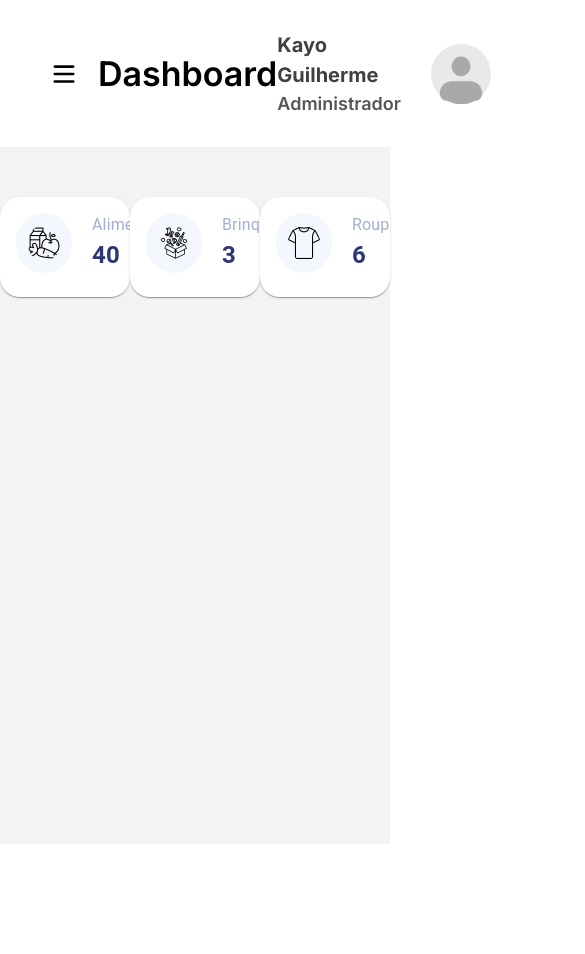
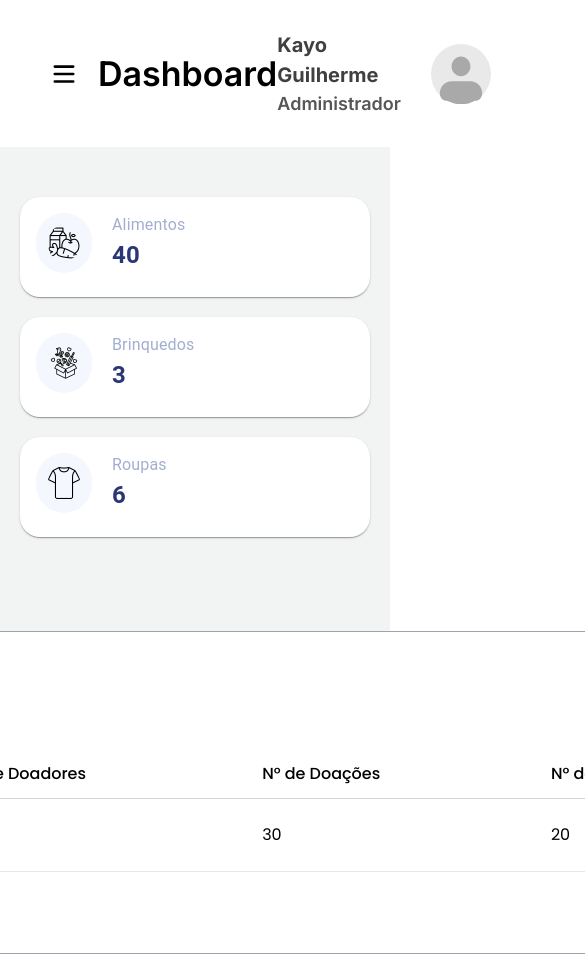
Before and after one commit to gabriellxz/natal_solidario_front, a React (Vite) app: page /dashboard in a window 390 px wide. Shown: the top 954 px of the page, 585 px wide, since content can reach past the window. Before the commit the page ends 844 px from the top, so only its background shows below. Built offline with nearby package versions, Linux system fonts and the light colour scheme.

Commit message:
style: responsividade dos cards

```diff
--- a/src/pages/Dashboard/TableCollectors/TableCollectors.tsx
+++ b/src/pages/Dashboard/TableCollectors/TableCollectors.tsx
@@ -2,12 +2,13 @@ import { Box, Card, CardContent, Typography } from "@mui/material";
 import food_icon from "../../../assets/food_icon.svg";
 import toys_icon from "../../../assets/toys_icon.svg";
 import clothing_icon from "../../../assets/clothing_icon.svg";
+import TableTargets from "../../../components/Dashboard/TableTargets";
 
 export default function TableCollectors() {
     return (
-        <main className="mt-[50px]">
-            <div className="flex justify-around">
-                <Card className="w-full max-w-[248px]" sx={{ display: "flex", alignItems: "center", borderRadius: 5 }}>
+        <main className="mt-[50px] w-full">
+            <div className="flex flex-col items-center gap-5 sm:flex-row sm:justify-around px-5">
+                <Card className="w-full sm:max-w-[248px]" sx={{ display: "flex", alignItems: "center", borderRadius: 5 }}>
                     <CardContent className="flex gap-5">
                         <img src={food_icon} alt="food_icon" className="bg-whiteChristmas-300 rounded-full p-3" />
                         <Box>
@@ -20,7 +21,7 @@ export default function TableCollectors() {
                         </Box>
                     </CardContent>
                 </Card>
-                <Card className="w-full max-w-[248px]" sx={{ display: "flex", alignItems: "center", borderRadius: 5 }}>
+                <Card className="w-full sm:max-w-[248px]" sx={{ display: "flex", alignItems: "center", borderRadius: 5 }}>
                     <CardContent className="flex gap-5">
                         <img src={toys_icon} alt="food_icon" className="bg-whiteChristmas-300 rounded-full p-3" />
                         <Box>
@@ -33,7 +34,7 @@ export default function TableCollectors() {
                         </Box>
                     </CardContent>
                 </Card>
-                <Card className="w-full max-w-[248px]" sx={{ display: "flex", alignItems: "center", borderRadius: 5 }}>
+                <Card className="w-full sm:max-w-[248px]" sx={{ display: "flex", alignItems: "center", borderRadius: 5 }}>
                     <CardContent className="flex gap-5">
                         <img src={clothing_icon} alt="food_icon" className="bg-whiteChristmas-300 rounded-full p-3" />
                         <Box>
@@ -47,6 +48,9 @@ export default function TableCollectors() {
                     </CardContent>
                 </Card>
             </div>
+            <div className="flex justify-center w-full px-[100px]">
+                <TableTargets/>
+            </div>
         </main>
     )
 }
```
